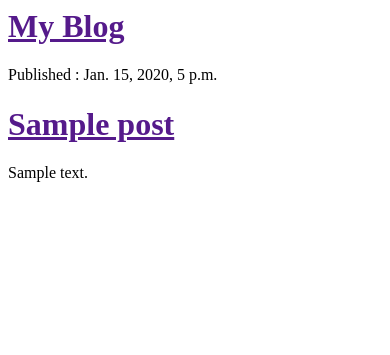
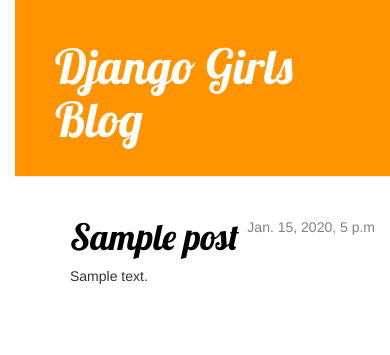
Before and after one commit to aboen/django_blog, a Django app: template blog/templates/blog/post_list.html in a window 390 px wide. Shown: the top 355 px of the page. Run offline with Django 3.2, Linux system fonts and the light colour scheme; the template is opened without the code that fills it: values that come from a table or form of the project are taken from there, others are empty; tables that the repository leaves empty hold one stand-in row (values such as "Sample post"); some libraries are stand-ins or nearby versions.

Commit message:
Added view and template for detailed blog post as well as CSS for the site.

```diff
--- /dev/null
+++ b/blog/static/css/blog.css
@@ -0,0 +1,54 @@
+body {
+    padding-left: 15px;
+}
+h1 a {
+    color: #FCA205;
+    font-family: 'Lobster';
+}
+.page-header {
+    background-color: #ff9400;
+    margin-top: 0;
+    padding: 20px 20px 20px 40px;
+}
+
+.page-header h1, .page-header h1 a, .page-header h1 a:visited, .page-header h1 a:active {
+    color: #ffffff;
+    font-size: 36pt;
+    text-decoration: none;
+}
+
+.content {
+    margin-left: 40px;
+}
+
+h1, h2, h3, h4 {
+    font-family: 'Lobster', cursive;
+}
+
+.date {
+    float: right;
+    color: #828282;
+}
+
+.save {
+    float: right;
+}
+
+.post-form textarea, .post-form input {
+    width: 100%;
+}
+
+.top-menu, .top-menu:hover, .top-menu:visited {
+    color: #ffffff;
+    float: right;
+    font-size: 26pt;
+    margin-right: 20px;
+}
+
+.post {
+    margin-bottom: 70px;
+}
+
+.post h1 a, .post h1 a:visited {
+    color: #000000;
+}
--- /dev/null
+++ b/blog/templates/blog/base.html
@@ -0,0 +1,25 @@
+{% load staticfiles %}
+<html>
+    <head>
+        <title> Django 1.8.5</title>
+        <link rel="stylesheet" href="//maxcdn.bootstrapcdn.com/bootstrap/3.2.0/css/bootstrap.min.css">
+        <link rel="stylesheet" href="//maxcdn.bootstrapcdn.com/bootstrap/3.2.0/css/bootstrap-theme.min.css">
+        <link rel="stylesheet" href="{% static "css/blog.css" %}">
+        <link href="http://fonts.googleapis.com/css?family=Lobster&subset=latin,latin-ext" rel="stylesheet" type="text/css">
+    </head>
+    <body>
+        <div class="page-header">
+            <h1><a href="/">Django Girls Blog</a></h1>
+        </div>
+        <div class="content container-fluid">
+            <div class="row">
+                <div class="col-md-12">
+                {% block content %}
+                {% endblock %}
+                </div>
+            </div>
+        </div>
+
+    </body>
+
+</html>
--- a/blog/templates/blog/post_list.html
+++ b/blog/templates/blog/post_list.html
@@ -1,20 +1,13 @@
-<html>
-    <head>
-        <title> Django 1.8.5</title>
-    </head>
-    <body>
-        <div>
-            <h1><a href="">My Blog</a></h1>
+{% extends "blog/base.html" %}
+
+{% block content %}
+{% for post in posts %}
+    <div class="post">
+        <div class="date">
+            {{ post.published_date }}
         </div>
-
-        {% for post in posts %}
-            <div>
-                <p>Published : {{ post.published_date }}</p>
-                <h1><a href="">{{ post.title }}</a></h1>
-                <p>{{ post.text|linebreaks }}</p>
-            </div>
-        {% endfor %}
-
-    </body>
-
-</html>
+        <h1><a href="{% url "post_detail" pk=post.pk %}">{{ post.title }}</a></h1>
+        <p>{{ post.text|linebreaks }}</p>
+    </div>
+{% endfor %}
+{% endblock content %}
--- a/blog/urls.py
+++ b/blog/urls.py
@@ -4,4 +4,5 @@ from . import views
 
 urlpatterns = [
     url(r'^$', views.post_list, name='post_list'),
+    url(r'^post/(?P<pk>[0-9]+)/$', views.post_detail, name='post_detail'),
 ]
--- a/blog/views.py
+++ b/blog/views.py
@@ -1,4 +1,5 @@
 from django.shortcuts import render
+from django.shortcuts import render, get_object_or_404
 from django.utils import timezone
 from .models import Post
 
@@ -6,3 +7,7 @@ from .models import Post
 def post_list(request):
     posts = Post.objects.filter(published_date__lte=timezone.now()).order_by('published_date')
     return render(request, 'blog/post_list.html', {'posts': posts})
+
+def post_detail(request, pk):
+    post = get_object_or_404(Post, pk=pk)
+    return render(request, 'blog/post_detail.html', {'post': post})
--- a/mysite/settings.py
+++ b/mysite/settings.py
@@ -86,7 +86,8 @@ DATABASES = {
 # Internationalization
 # https://docs.djangoproject.com/en/1.8/topics/i18n/
 
-LANGUAGE_CODE = 'en-us'
+#LANGUAGE_CODE = 'en-us'
+LANGUAGE_CODE = 'id-id'
 
 TIME_ZONE = 'Asia/Jakarta'
 
```
Also changed, not shown: blog/templates/blog/post_detail.html (added, +13 -0 lines).
